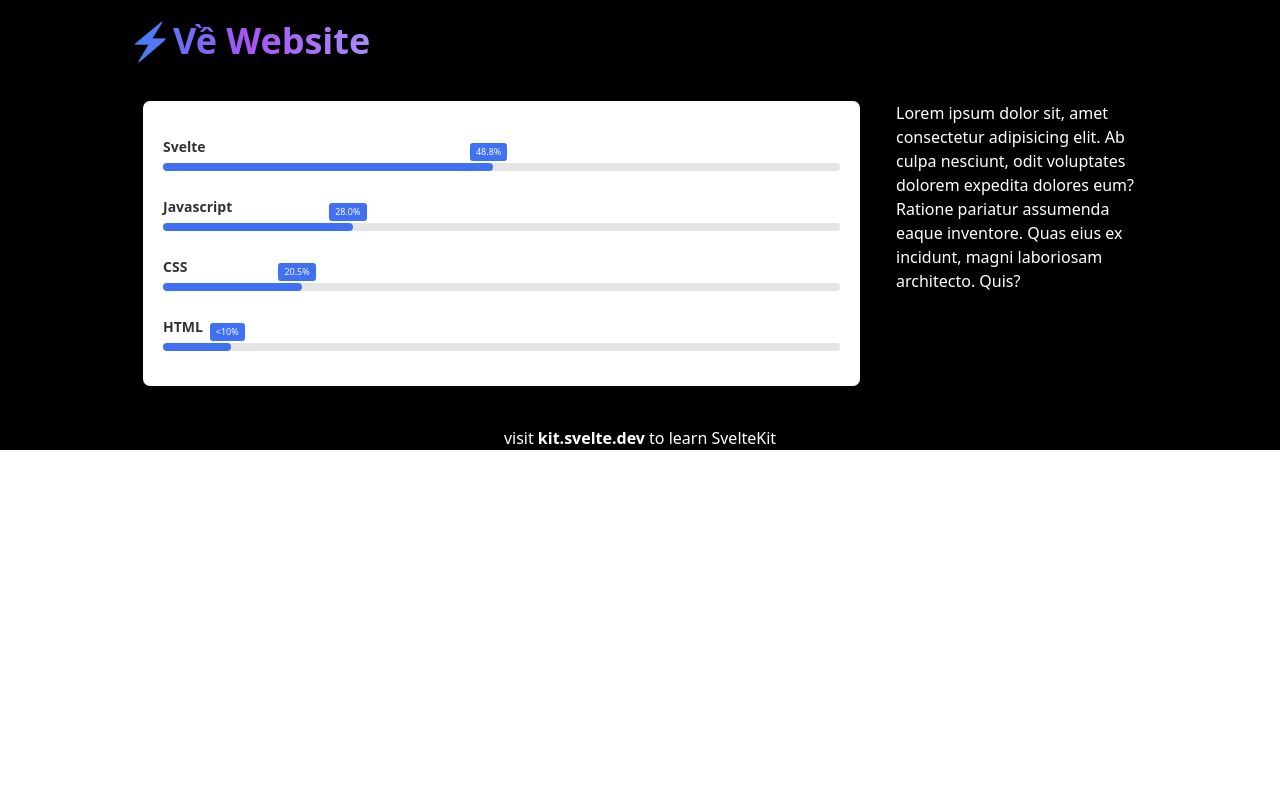
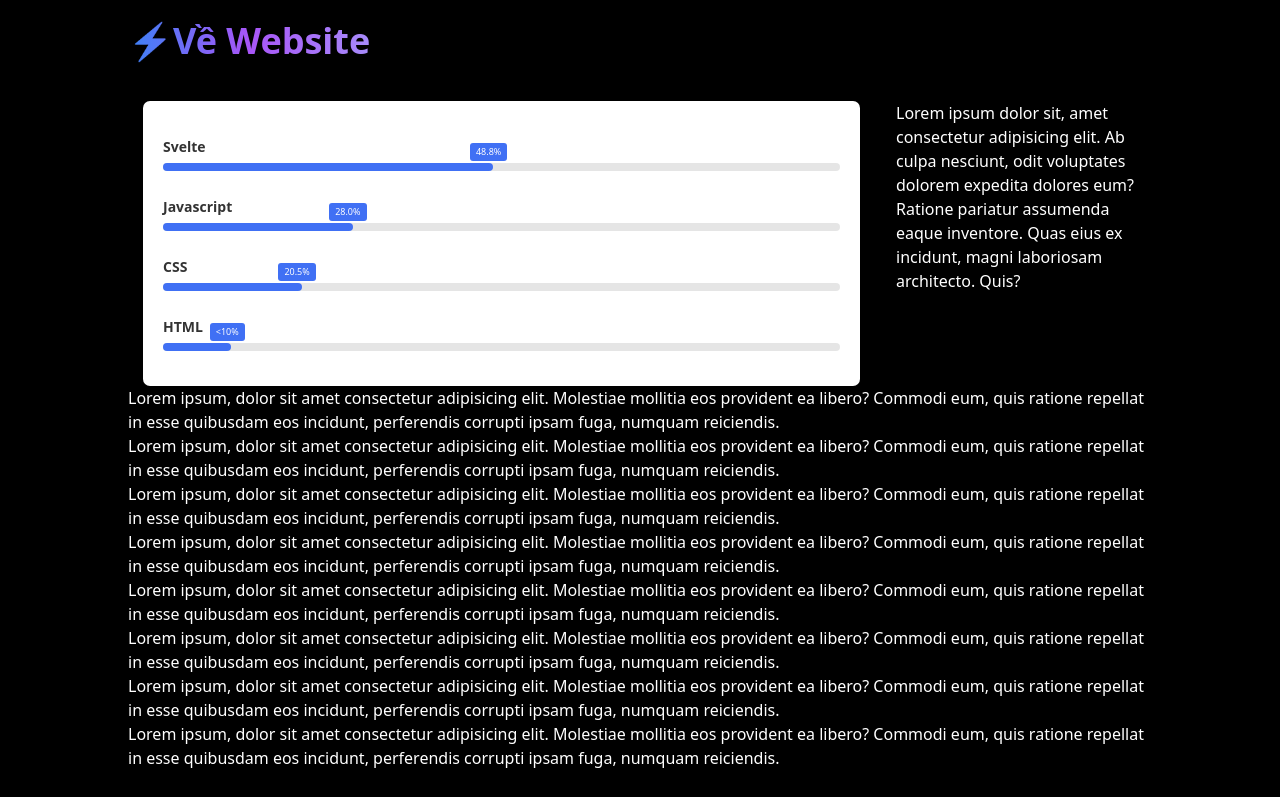
Before and after one commit to Jackesque/IE104-Project-Personal-Blog, a SvelteKit app: page / in a window 1280 px wide. Shown: the part 2000-2797 px from the top of the page. Before the commit the page ends 2450 px from the top, so only its background shows below. Built offline with nearby package versions, Linux system fonts and the light colour scheme.

Commit message:
add required files to publish static page

```diff
--- a/src/component/Navbar/Navbar.svelte
+++ b/src/component/Navbar/Navbar.svelte
@@ -1,5 +1,6 @@
 <script>
   import { page } from "$app/stores";
+  import { base } from "$app/paths";
 </script>
 
 <header>
@@ -8,10 +9,24 @@
     <div class='flex justify-center pt-5 bg-black pb-1'>
       <div class='flex justify-between w-4/5'>
         <ul class='flex gap-8 text-base font-medium'>
-					<li class='pt-2' aria-current={$page.url.pathname === '/' ? '1' : undefined}><a href='/'><span>Home</span></a></li>
-					<li class='pt-2' aria-current={$page.url.pathname === '/blog' ? '1' : undefined}><a href='/blog'><span>Blog</span></a></li>
-					<li class='pt-2' aria-current={$page.url.pathname === '/feature' ? '1' : undefined}><a href='/feature'><span>Feature</span></a></li>
-					<li class='pt-2' aria-current={$page.url.pathname === '/contact' ? '1' : undefined}><a href='/contact'><span>Contact</span></a></li>
+
+          <!-- If code not work change `${base}/` to '/' -->
+          <li class='pt-2' aria-current={$page.url.pathname === '/' ? '1' : undefined}>
+            <!-- <li class='pt-2'> -->
+              <a href='{base}/'><span>Home</span></a>
+            </li>
+            <li class='pt-2' aria-current={$page.url.pathname === '/blog' ? '1' : undefined}>
+              <!-- <li class='pt-2'> -->
+                <a href='{base}/blog'><span>Blog</span></a>
+              </li>
+              <li class='pt-2' aria-current={$page.url.pathname === '/feature' ? '1' : undefined}>
+                <!-- <li class='pt-2'> -->
+                  <a href='{base}/feature'><span>Feature</span></a>
+                </li>
+                <li class='pt-2' aria-current={$page.url.pathname === '/contact' ? '1' : undefined}>
+                  <!-- <li class='pt-2'> -->
+                    <a href='{base}/contact'><span>Contact</span></a>
+                  </li>
 
                 </ul>
 
--- /dev/null
+++ b/src/routes/+layout.js
@@ -0,0 +1 @@
+export const prerender = true;
--- a/src/routes/+page.svelte
+++ b/src/routes/+page.svelte
@@ -22,9 +22,18 @@
 			<button class="btn btn-outline mt-10 hover:scale-[1.1]"><a href='./blog'>Xem thêm...</a></button>
 		</div>
 
-
+    <span id="content2"></span>
 		<MemberList/>
 
+    <span id="content3"></span>
 		<WebAnalyze/>
+    <div>Lorem ipsum, dolor sit amet consectetur adipisicing elit. Molestiae mollitia eos provident ea libero? Commodi eum, quis ratione repellat in esse quibusdam eos incidunt, perferendis corrupti ipsam fuga, numquam reiciendis.</div>
+    <div>Lorem ipsum, dolor sit amet consectetur adipisicing elit. Molestiae mollitia eos provident ea libero? Commodi eum, quis ratione repellat in esse quibusdam eos incidunt, perferendis corrupti ipsam fuga, numquam reiciendis.</div>
+    <div>Lorem ipsum, dolor sit amet consectetur adipisicing elit. Molestiae mollitia eos provident ea libero? Commodi eum, quis ratione repellat in esse quibusdam eos incidunt, perferendis corrupti ipsam fuga, numquam reiciendis.</div>
+    <div>Lorem ipsum, dolor sit amet consectetur adipisicing elit. Molestiae mollitia eos provident ea libero? Commodi eum, quis ratione repellat in esse quibusdam eos incidunt, perferendis corrupti ipsam fuga, numquam reiciendis.</div>
+    <div>Lorem ipsum, dolor sit amet consectetur adipisicing elit. Molestiae mollitia eos provident ea libero? Commodi eum, quis ratione repellat in esse quibusdam eos incidunt, perferendis corrupti ipsam fuga, numquam reiciendis.</div>
+    <div>Lorem ipsum, dolor sit amet consectetur adipisicing elit. Molestiae mollitia eos provident ea libero? Commodi eum, quis ratione repellat in esse quibusdam eos incidunt, perferendis corrupti ipsam fuga, numquam reiciendis.</div>
+    <div>Lorem ipsum, dolor sit amet consectetur adipisicing elit. Molestiae mollitia eos provident ea libero? Commodi eum, quis ratione repellat in esse quibusdam eos incidunt, perferendis corrupti ipsam fuga, numquam reiciendis.</div>
+    <div>Lorem ipsum, dolor sit amet consectetur adipisicing elit. Molestiae mollitia eos provident ea libero? Commodi eum, quis ratione repellat in esse quibusdam eos incidunt, perferendis corrupti ipsam fuga, numquam reiciendis.</div>
 	</div>
 </div>
--- a/svelte.config.js
+++ b/svelte.config.js
@@ -1,16 +1,20 @@
-import { vitePreprocess } from "@sveltejs/kit/vite";
-import adapter from '@sveltejs/adapter-auto';
+import adapter from '@sveltejs/adapter-static';
+import { vitePreprocess } from '@sveltejs/kit/vite';
 
 /** @type {import('@sveltejs/kit').Config} */
 const config = {
-    kit: {
-		// adapter-auto only supports some environments, see https://kit.svelte.dev/docs/adapter-auto for a list.
-		// If your environment is not supported or you settled on a specific environment, switch out the adapter.
-		// See https://kit.svelte.dev/docs/adapters for more information about adapters.
-		adapter: adapter()
-	},
+  preprocess: vitePreprocess(),
 
-    preprocess: [vitePreprocess({})]
+  kit: {
+    adapter: adapter(),
+    // add fallback aka 200.html or 404.html
+    // 		adapter: adapter({
+		// 	fallback: '200.html' // may differ from host to host
+		// })
+    paths: {
+      base: process.env.NODE_ENV === 'production' ? '/sveltekit-github-pages' : '',
+    }
+  }
 };
 
 export default config;
```
Also changed, not shown: package.json (+5 -2 lines), 2 other files (tests, documents, lock files or other folders). Lines whose indentation alone changed are shown as unchanged.
